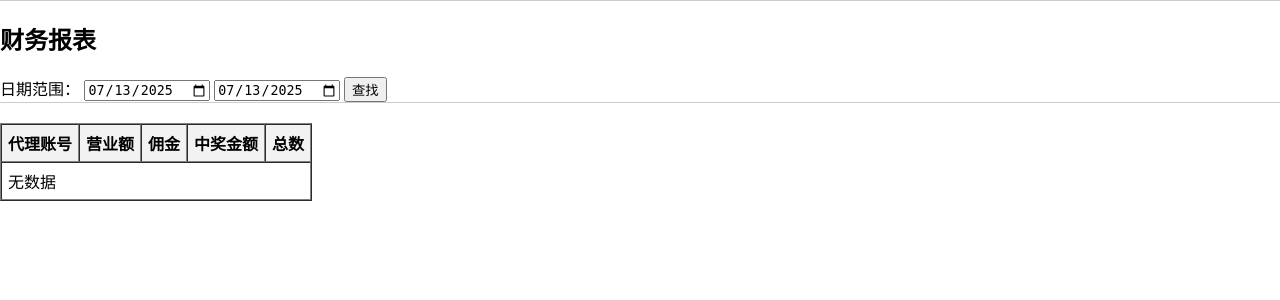
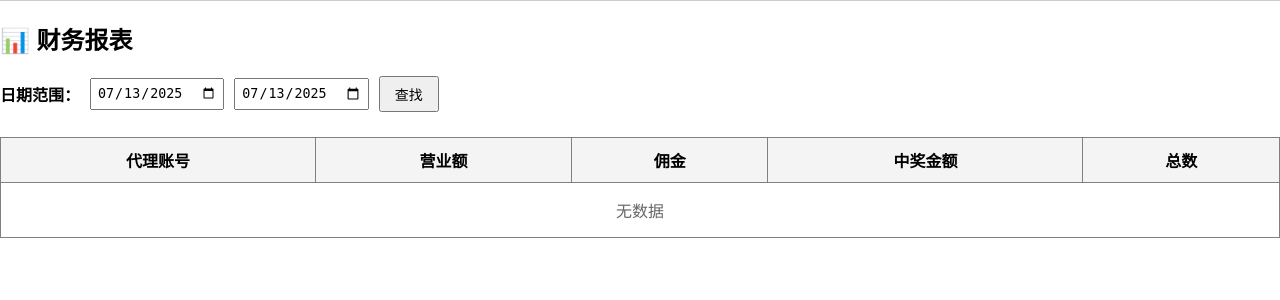
Before and after one commit to boonjun123654/4D_system, a Flask app: page /report in a window 1280 px wide. Shown: the part 45-345 px from the top of the page. Run offline with Flask 3, Linux system fonts and the light colour scheme; the visitor is signed in with stand-in values (Sample User, id 1); data that the repository does not hold is empty.

Commit message:
Update report.html

```diff
--- a/templates/report.html
+++ b/templates/report.html
@@ -1,18 +1,17 @@
 {% extends "layout.html" %}
 {% block content %}
-<h2>财务报表</h2>
 
-<form method="get" action="/report">
-    <label>日期范围：</label>
-    <input type="date" name="start_date" value="{{ start_date }}">
-    <input type="date" name="end_date" value="{{ end_date }}">
-    <button type="submit">查找</button>
+<h2 style="margin-top: 20px;">📊 财务报表</h2>
+
+<form method="get" action="/report" style="margin-top: 20px; display: flex; align-items: center; gap: 10px;">
+    <label for="start_date" style="font-weight: bold;">日期范围：</label>
+    <input type="date" id="start_date" name="start_date" value="{{ start_date }}" style="padding: 5px;">
+    <input type="date" id="end_date" name="end_date" value="{{ end_date }}" style="padding: 5px;">
+    <button type="submit" style="padding: 6px 14px; font-size: 14px;">查找</button>
 </form>
 
-<hr>
-
-<table border="1" cellpadding="6" cellspacing="0" style="margin-top: 20px;">
-    <thead style="background-color: #f2f2f2;">
+<table border="1" cellpadding="10" cellspacing="0" style="margin-top: 25px; border-collapse: collapse; width: 100%; text-align: center;">
+    <thead style="background-color: #f4f4f4; font-weight: bold;">
         <tr>
             <th>代理账号</th>
             <th>营业额</th>
@@ -25,15 +24,18 @@
         {% for agent in report_data %}
         <tr>
             <td>{{ agent.username }}</td>
-            <td>{{ "%.2f"|format(agent.sales) }}</td>
-            <td>{{ "%.2f"|format(agent.commission) }}</td>
-            <td>{{ "%.2f"|format(agent.win_amount) }}</td>
-            <td>{{ "%.2f"|format(agent.net) }}</td>
+            <td>RM {{ "%.2f"|format(agent.sales) }}</td>
+            <td>RM {{ "%.2f"|format(agent.commission) }}</td>
+            <td>RM {{ "%.2f"|format(agent.win_amount) }}</td>
+            <td>RM {{ "%.2f"|format(agent.net) }}</td>
         </tr>
         {% endfor %}
         {% if not report_data %}
-        <tr><td colspan="5">无数据</td></tr>
+        <tr>
+            <td colspan="5" style="padding: 15px; color: #666;">无数据</td>
+        </tr>
         {% endif %}
     </tbody>
 </table>
+
 {% endblock %}
```
